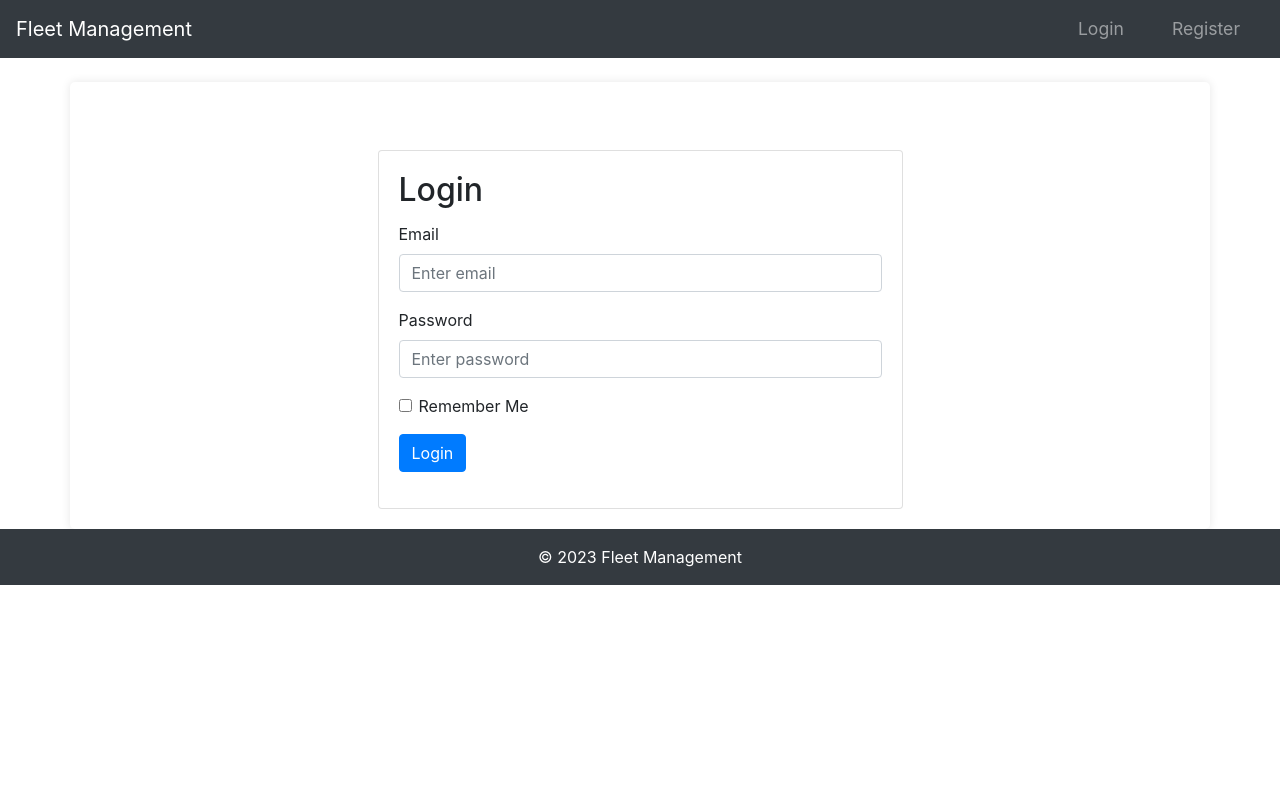
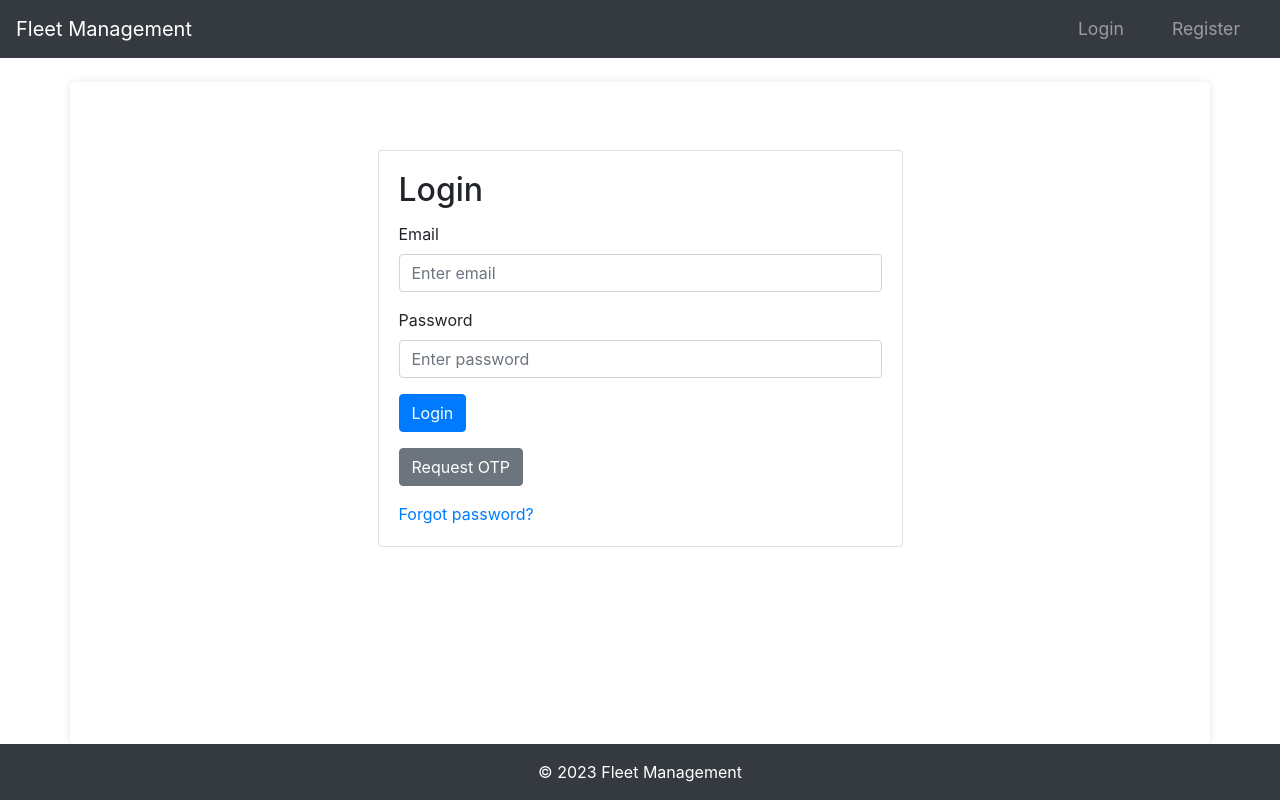
Before and after one commit to Manjunathhs-0003/DocuFlex, a Flask app: page /login in a window 1280 px wide. Run offline with Flask 3, Linux system fonts and the light colour scheme; some libraries are stand-ins or nearby versions.

Commit message:
Added otp login method and password recovery feature

```diff
--- a/app/config.py
+++ b/app/config.py
@@ -17,3 +17,4 @@ class Config:
     MAIL_USERNAME = os.environ.get("EMAIL_USER")
     MAIL_PASSWORD = os.environ.get("EMAIL_PASS")
     MAIL_DEFAULT_SENDER = os.environ.get("MAIL_DEFAULT_SENDER")
+    SECURITY_PASSWORD_SALT = os.environ.get("SECURITY_PASSWORD_SALT") or "forgive-and-forget"
--- a/app/forms.py
+++ b/app/forms.py
@@ -6,6 +6,7 @@ from wtforms import (
     SubmitField,
     SelectField,
     DateField,
+    IntegerField,
 )
 from wtforms.validators import DataRequired, Email, EqualTo, ValidationError, Regexp
 from app.models import User, Vehicle
@@ -44,10 +45,23 @@ class RegistrationForm(FlaskForm):
         return rv
 
 class LoginForm(FlaskForm):
-    email = StringField("Email", validators=[DataRequired(), Email()])
-    password = PasswordField("Password", validators=[DataRequired()])
-    remember = BooleanField("Remember Me")
-    submit = SubmitField("Login")
+    email = StringField('Email', validators=[DataRequired(), Email()])
+    password = PasswordField('Password')
+    submit = SubmitField('Login')
+    request_otp = SubmitField('Request OTP')
+
+class OTPForm(FlaskForm):
+    otp = IntegerField('OTP', validators=[DataRequired()])
+    submit = SubmitField('Verify OTP')
+
+class PasswordRecoveryForm(FlaskForm):
+    email = StringField('Email', validators=[DataRequired(), Email()])
+    submit = SubmitField('Send Password Reset')
+
+class ResetPasswordForm(FlaskForm):
+    password = PasswordField('Password', validators=[DataRequired()])
+    confirm_password = PasswordField('Confirm Password', validators=[DataRequired(), EqualTo('password')])
+    submit = SubmitField('Reset Password')
 
 class VehicleForm(FlaskForm):
     name = StringField("Name", validators=[DataRequired()])
@@ -85,3 +99,13 @@ class RenewalForm(FlaskForm):
     start_date = DateField('New Start Date', format='%Y-%m-%d', validators=[DataRequired()])
     end_date = DateField('New End Date', format='%Y-%m-%d', validators=[DataRequired()])
     submit = SubmitField('Renew Document')
+
+
+class OTPForm(FlaskForm):
+    otp = IntegerField('OTP', validators=[DataRequired()])
+    submit = SubmitField('Verify OTP')
+
+class ResetPasswordForm(FlaskForm):
+    password = PasswordField('Password', validators=[DataRequired()])
+    confirm_password = PasswordField('Confirm Password', validators=[DataRequired(), EqualTo('password')])
+    submit = SubmitField('Reset Password')
--- a/app/routes.py
+++ b/app/routes.py
@@ -1,17 +1,33 @@
 from datetime import datetime, timedelta
-from flask import Blueprint, render_template, url_for, flash, redirect, request, abort
+from flask import Blueprint, render_template, url_for, flash, redirect, request, abort, session
 from flask_login import login_user, current_user, logout_user, login_required
 from app import db, bcrypt
 from app.models import User, Vehicle, Document
-from app.forms import RegistrationForm, LoginForm, VehicleForm, DocumentForm, RenewalForm
-from app.notification_utils import send_notification  # Import the send_notification function
+from app.forms import RegistrationForm, LoginForm, VehicleForm, DocumentForm, RenewalForm, PasswordRecoveryForm, OTPForm, ResetPasswordForm
+from app.notification_utils import send_notification
 from sqlalchemy.exc import IntegrityError
 import logging
 from twilio.rest import Client
 from app.notification_utils import send_email, send_sms
 import os
+import random
+from itsdangerous import URLSafeTimedSerializer
+from flask import current_app
+import re
 
 main = Blueprint("main", __name__)
+
+def generate_recovery_token(user_email):
+    s = URLSafeTimedSerializer(current_app.config['SECRET_KEY'])
+    return s.dumps(user_email, salt=current_app.config['SECURITY_PASSWORD_SALT'])
+
+def verify_recovery_token(token, expiration=3600):
+    s = URLSafeTimedSerializer(current_app.config['SECRET_KEY'])
+    try:
+        email = s.loads(token, salt=current_app.config['SECURITY_PASSWORD_SALT'], max_age=expiration)
+    except:
+        return False
+    return email
 
 @main.route("/")
 def index():
@@ -25,22 +41,92 @@ def home():
     vehicles = Vehicle.query.filter_by(owner=current_user).all()
     return render_template("home.html", vehicles=vehicles)
 
-@main.route("/login", methods=["GET", "POST"])
+@main.route("/login", methods=['GET', 'POST'])
 def login():
     if current_user.is_authenticated:
-        return redirect(url_for("main.home"))
+        return redirect(url_for('main.home'))
 
     form = LoginForm()
     if form.validate_on_submit():
         user = User.query.filter_by(email=form.email.data).first()
-        if user and bcrypt.check_password_hash(user.password, form.password.data):
-            login_user(user, remember=form.remember.data)
-            next_page = request.args.get("next")
-            return redirect(next_page or url_for("main.home"))
+        if form.submit.data:  # Handle login with password
+            if user and bcrypt.check_password_hash(user.password, form.password.data):
+                login_user(user, remember=True)
+                return redirect(url_for('main.home'))
+            else:
+                flash('Login unsuccessful. Please check email and password.', 'danger')
+
+        elif form.request_otp.data:  # Handle login with OTP
+            if user:
+                otp = random.randint(100000, 999999)
+                session['otp'] = otp
+                session['user_id'] = user.id
+                send_notification(
+                    "Your OTP Code",
+                    [user.email],
+                    f"Your OTP code is {otp}"
+                )
+                flash('An OTP has been sent to your email.', 'info')
+                return redirect(url_for('main.verify_otp'))
+            else:
+                flash('No account found with that email.', 'danger')
+
+    return render_template('login.html', form=form)
+
+@main.route("/verify_otp", methods=['GET', 'POST'])
+def verify_otp():
+    form = OTPForm()
+    if form.validate_on_submit():
+        if 'otp' in session and form.otp.data == session['otp']:
+            user = User.query.get(session['user_id'])
+            login_user(user, remember=True)
+            session.pop('otp')
+            session.pop('user_id')
+            return redirect(url_for('main.home'))
         else:
-            flash("Login unsuccessful. Please check email and password.", "danger")
+            flash('Invalid OTP. Please try again.', 'danger')
+    return render_template('verify_otp.html', form=form)
 
-    return render_template("login.html", form=form)
+@main.route("/password_recovery", methods=['GET', 'POST'])
+def password_recovery():
+    form = PasswordRecoveryForm()
+    if form.validate_on_submit():
+        user = User.query.filter_by(email=form.email.data).first()
+        if user:
+            token = generate_recovery_token(user.email)
+            recovery_link = url_for('main.reset_password', token=token, _external=True)
+            send_notification(
+                "Password Recovery",
+                [user.email],
+                f"Reset your password using the following link: {recovery_link}"
+            )
+            flash('A password recovery link has been sent to your email.', 'info')
+        else:
+            flash('No account found with that email.', 'danger')
+    return render_template('password_recovery.html', form=form)
+
+@main.route("/reset_password/<token>", methods=['GET', 'POST'])
+def reset_password(token):
+    email = verify_recovery_token(token)
+    if not email:
+        flash('Invalid or expired token.', 'danger')
+        return redirect(url_for('main.password_recovery'))
+
+    user = User.query.filter_by(email=email).first()
+    if not user:
+        flash('Invalid or expired token.', 'danger')
+        return redirect(url_for('main.password_recovery'))
+
+    form = ResetPasswordForm()
+    if form.validate_on_submit():
+        hashed_password = bcrypt.generate_password_hash(form.password.data).decode('utf-8')
+        user.password = hashed_password
+        db.session.commit()
+        flash('Your password has been updated!', 'success')
+        return redirect(url_for('main.login'))
+
+    return render_template('reset_password.html', form=form)
+
 
 @main.route("/register", methods=["GET", "POST"])
 def register():
--- a/app/templates/base.html
+++ b/app/templates/base.html
@@ -9,6 +9,34 @@
     <link rel="stylesheet" href="https://stackpath.bootstrapcdn.com/bootstrap/4.5.2/css/bootstrap.min.css">
     <!-- Font Awesome CSS for icons -->
     <link rel="stylesheet" href="https://cdnjs.cloudflare.com/ajax/libs/font-awesome/5.15.3/css/all.min.css">
+
+    <style>
+        /* Ensure the body and html take full height */
+        html, body {
+            height: 100%;
+            margin: 0;
+            display: flex;
+            flex-direction: column;
+        }
+
+        .container {
+            flex: 1;
+        }
+
+        /* Style for ensuring footer remains at bottom */
+        .footer {
+            background-color: #343a40; /* Dark background for footer */
+            color: white; /* White text color for footer */
+        }
+
+        .footer.content {
+            flex: 1 0 auto;
+        }
+
+        .main-content {
+            flex: 1;
+        }
+    </style>
 </head>
 <body>
     <nav class="navbar navbar-expand-lg navbar-dark bg-dark">
@@ -55,7 +83,7 @@
         {% endif %}
     {% endwith %}
 
-    <main class="container mt-4">
+    <main class="main-content container mt-4">
         {% block content %}{% endblock %}
     </main>
 
--- a/app/templates/login.html
+++ b/app/templates/login.html
@@ -1,6 +1,6 @@
 {% extends "base.html" %}
 
-{% block title %}Login - Fleet Management{% endblock %}
+{% block title %}Login - MCM{% endblock %}
 
 {% block content %}
 <div class="container">
@@ -25,14 +25,14 @@
                                 <small class="form-text text-danger">{{ error }}</small>
                             {% endfor %}
                         </div>
-                        <div class="form-group form-check">
-                            {{ form.remember(class="form-check-input") }}
-                            {{ form.remember.label(class="form-check-label") }}
-                        </div>
                         <div class="form-group">
                             {{ form.submit(class="btn btn-primary") }}
                         </div>
+                        <div class="form-group">
+                            {{ form.request_otp(class="btn btn-secondary") }}
+                        </div>
                     </form>
+                    <a href="{{ url_for('main.password_recovery') }}">Forgot password?</a>
                 </div>
             </div>
         </div>
```
Also changed, not shown: app/templates/password_recovery.html (added, +19 -0 lines), app/templates/reset_password.html (added, +23 -0 lines), app/templates/verify_otp.html (added, +19 -0 lines), app/models.py (line endings or trailing spaces), instance/site.db.
